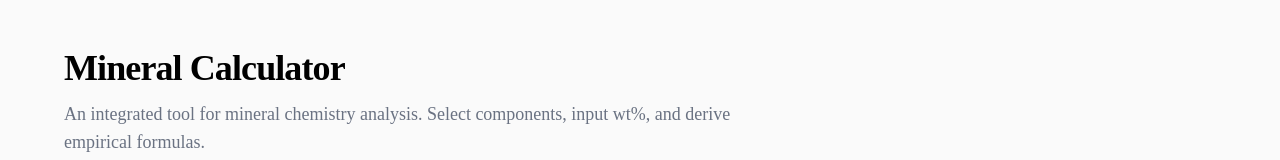
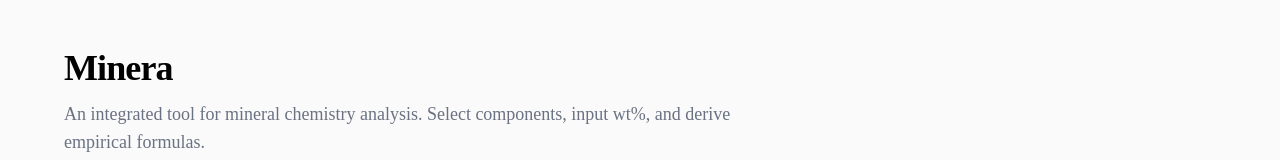
Before and after one commit to petrologyF/Minera, a Next.js app: page / in a window 1280 px wide. Shown: the top 160 px of the page. Built offline with nearby package versions, Linux system fonts and the light colour scheme.

Commit message:
feat: update project title and header to "Minera"

```diff
--- a/src/app/layout.tsx
+++ b/src/app/layout.tsx
@@ -13,7 +13,7 @@ const geistMono = Geist_Mono({
 });
 
 export const metadata: Metadata = {
-  title: "Create Next App",
+  title: "Minera",
   description: "Generated by create next app",
 };
 
--- a/src/app/page.tsx
+++ b/src/app/page.tsx
@@ -74,7 +74,7 @@ export default function Home() {
     <main className="min-h-screen bg-[#fafafa] p-4 md:p-12 font-sans text-gray-900">
       <div className="mx-auto max-w-6xl">
         <header className="mb-10">
-          <h1 className="text-4xl font-bold tracking-tight mb-3 text-black">Mineral Calculator</h1>
+          <h1 className="text-4xl font-bold tracking-tight mb-3 text-black">Minera</h1>
           <p className="text-gray-500 max-w-2xl text-lg">
             An integrated tool for mineral chemistry analysis. Select components, input wt%, and derive empirical formulas.
           </p>
```
Also changed, not shown: 1 other file (tests, documents, lock files or other folders).
